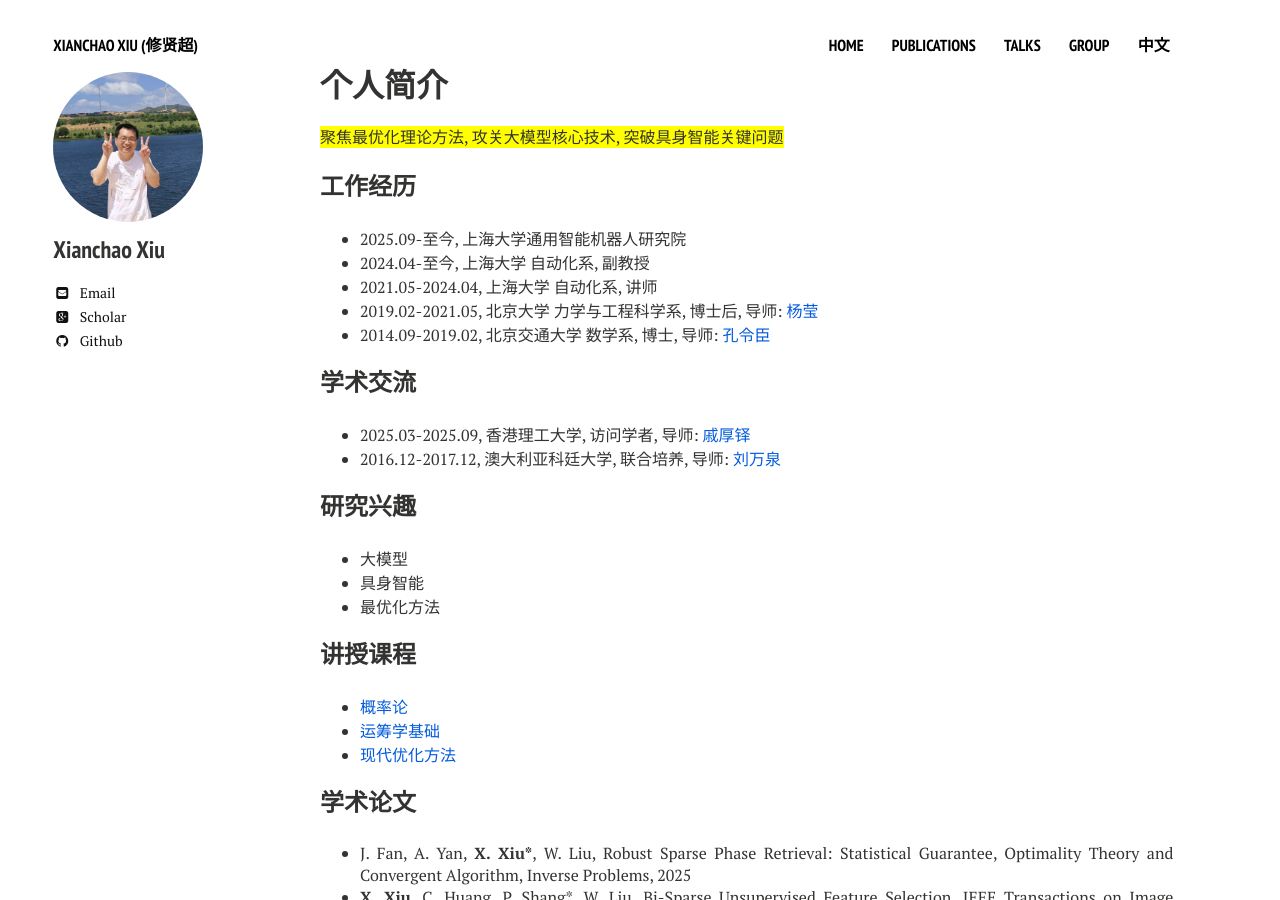
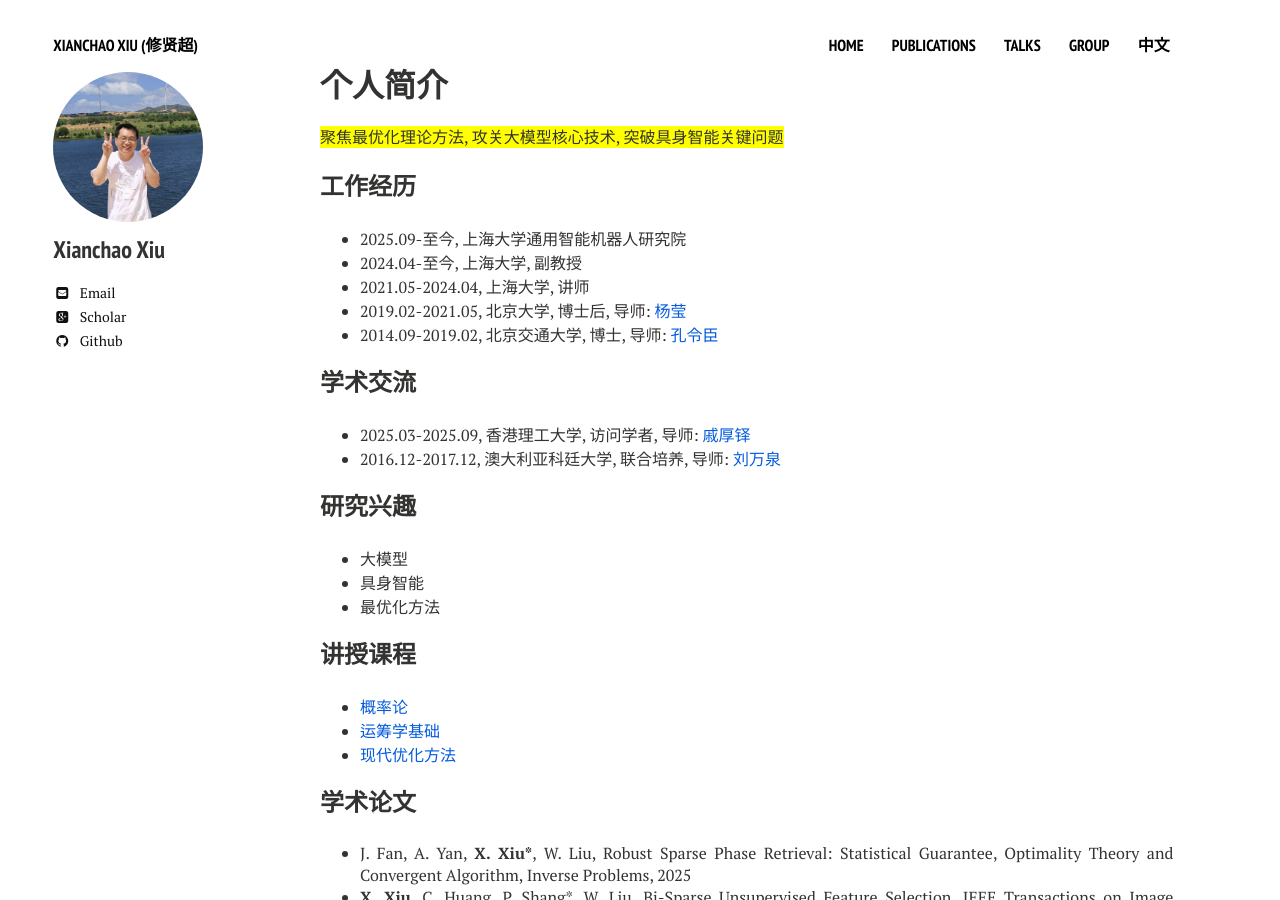
Before and after one commit to xianchaoxiu/xianchaoxiu.github.io, a Jekyll site: the page built from chinese/index.md, in a window 1280 px wide and 900 px high. Built offline with Jekyll 4.4.1, drawn with Linux system fonts in a browser that asks for light colours; nearby versions of some CDN libraries.

Commit message:
Update index.md

```diff
--- a/chinese/index.md
+++ b/chinese/index.md
@@ -13,10 +13,10 @@ share: false
 
 ### 工作经历
 * 2025.09-至今, 上海大学通用智能机器人研究院 <br>
-* 2024.04-至今, 上海大学 自动化系, 副教授 <br>
-* 2021.05-2024.04, 上海大学 自动化系, 讲师 <br>
-* 2019.02-2021.05, 北京大学 力学与工程科学系, 博士后, 导师: <a href="https://www.coe.pku.edu.cn/teaching/all_time/7262.html" class="textlink" target="_blank">杨莹</a> <br>
-* 2014.09-2019.02, 北京交通大学 数学系, 博士, 导师: <a href="https://faculty.bjtu.edu.cn/8316/" class="textlink" target="_blank">孔令臣</a> <br>
+* 2024.04-至今, 上海大学, 副教授 <br>
+* 2021.05-2024.04, 上海大学, 讲师 <br>
+* 2019.02-2021.05, 北京大学, 博士后, 导师: <a href="https://www.coe.pku.edu.cn/teaching/all_time/7262.html" class="textlink" target="_blank">杨莹</a> <br>
+* 2014.09-2019.02, 北京交通大学, 博士, 导师: <a href="https://faculty.bjtu.edu.cn/8316/" class="textlink" target="_blank">孔令臣</a> <br>
 
 ### 学术交流
 * 2025.03-2025.09, 香港理工大学, 访问学者, 导师: <a href="https://www.polyu.edu.hk/ama/people/academic-staff/prof-qi-houduo/" class="textlink" target="_blank">戚厚铎</a> <br>
```
